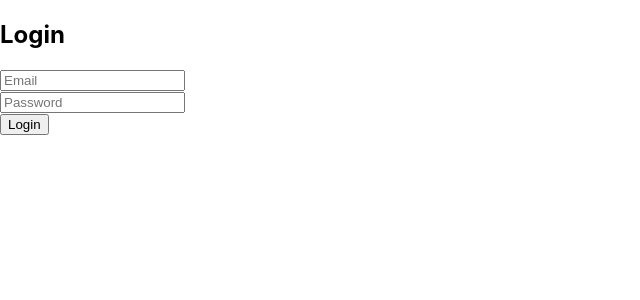
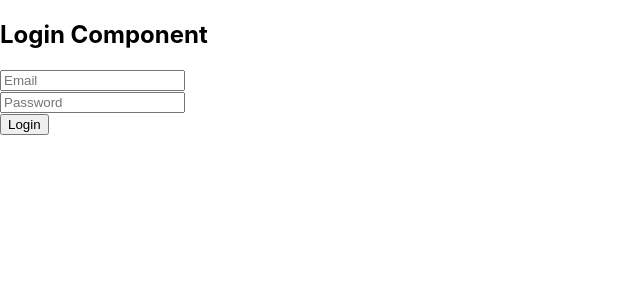
Before and after one commit to arindanbabu/my-test-project, a React (Create React App) app in the folder client/: page /login in a window 1280 px wide. Shown: the top 300 px of the page, without its empty margins (0-640 px from the left). Built offline with nearby package versions, Linux system fonts and the light colour scheme.

Commit message:
Edit on login componenet

```diff
--- a/client/src/components/Login.js
+++ b/client/src/components/Login.js
@@ -23,7 +23,7 @@ const Login = () => {
 
     return (
         <div>
-            <h2>Login</h2>
+            <h2>Login Component</h2>
             <form onSubmit={handleSubmit}>
                 <input type="email" placeholder="Email" onChange={(e) => setFormData({...formData, email: e.target.value})} required /><br/>
                 <input type="password" placeholder="Password" onChange={(e) => setFormData({...formData, password: e.target.value})} required /><br/>
```
